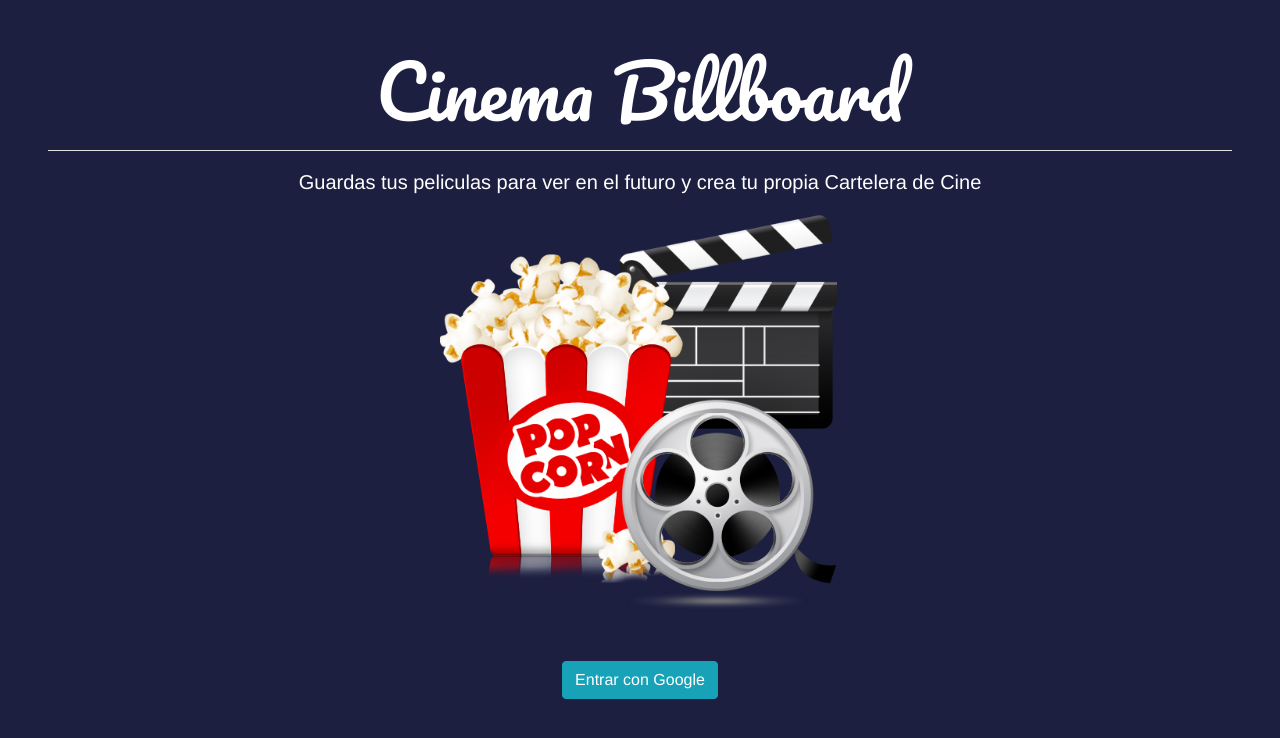
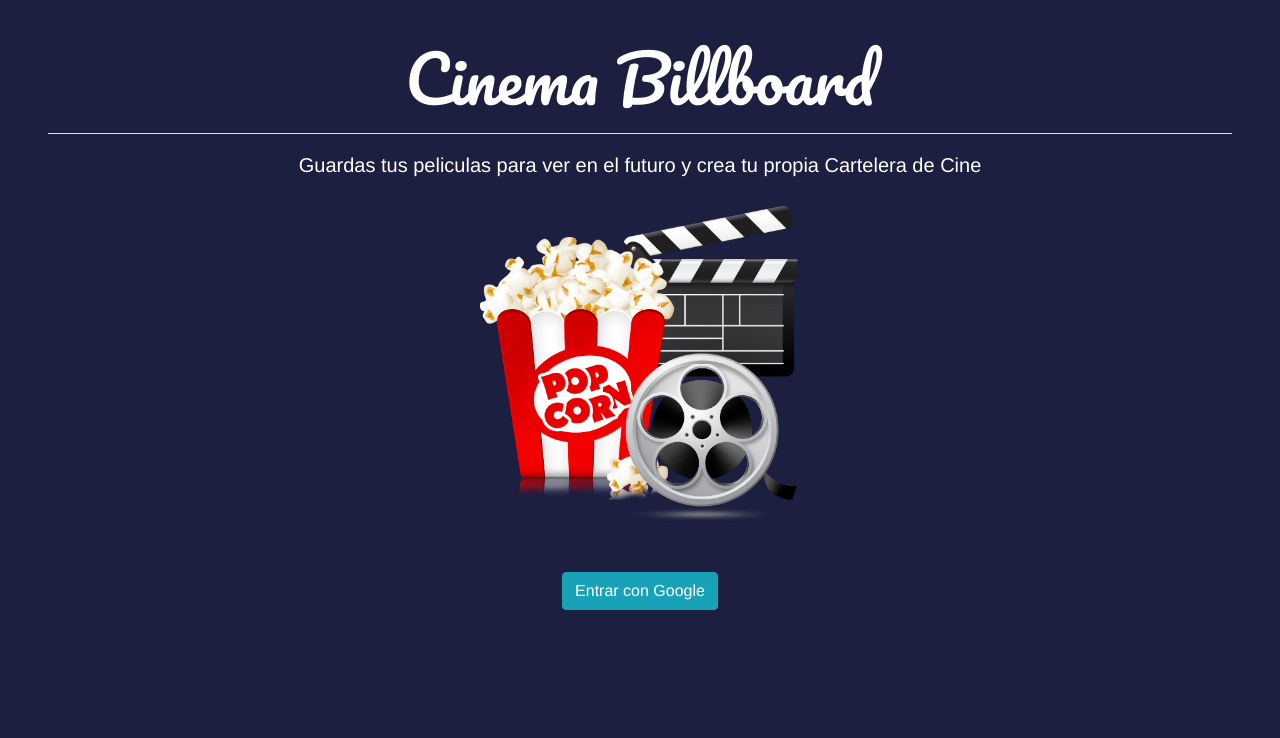
Before and after one commit to JaviCastillo/CiBi-Continuacion, a Vue app: page / in a window 1280 px wide. Shown: the top 738 px of the page. Built offline with nearby package versions, Linux system fonts and the light colour scheme; no server answers.

Commit message:
ajustes deploy

```diff
--- a/src/views/Main.vue
+++ b/src/views/Main.vue
@@ -1,9 +1,9 @@
 <template>
   <div class="home">
-    <h1 class="main-title display-3 mt-5">Cinema Billboard</h1>
+    <h1 class="main-title display-3">Cinema Billboard</h1>
     <hr class="mx-5 bg-light">
-    <p class="lead">Guardas tus peliculas para ver en el futuro y crea tu propia Cartelera de Cine</p>
-    <img class="mx-5 entrada" src="../assets/Movie-and-Popcorn.png" alt="Cinema Billboard">
+    <p class="main-sub">Guardas tus peliculas para ver en el futuro y crea tu propia Cartelera de Cine</p>
+    <img class="mx-auto mt-2 entrada" src="../assets/Movie-and-Popcorn.png" alt="Cinema Billboard">
     <div class="mx-5 my-5">
       <button type="button" class="btn btn-info" @click.prevent="googleLogin">Entrar con Google</button>
     </div>
@@ -51,6 +51,12 @@ body{
 .main-title{
   font-family: 'Pacifico', cursive;
   user-select: none;
+  margin-top: 5vh;
+  font-size: 8vh;
+}
+
+.main-sub{
+  font-size: 2.5vh;
 }
 
 .box-right{
@@ -59,6 +65,6 @@ body{
 }
 
 img.entrada{
-  height: 50vh;
+  height: 40vh;
 }
 </style>
```
Also changed, not shown: 1 other file (tests, documents, lock files or other folders).
